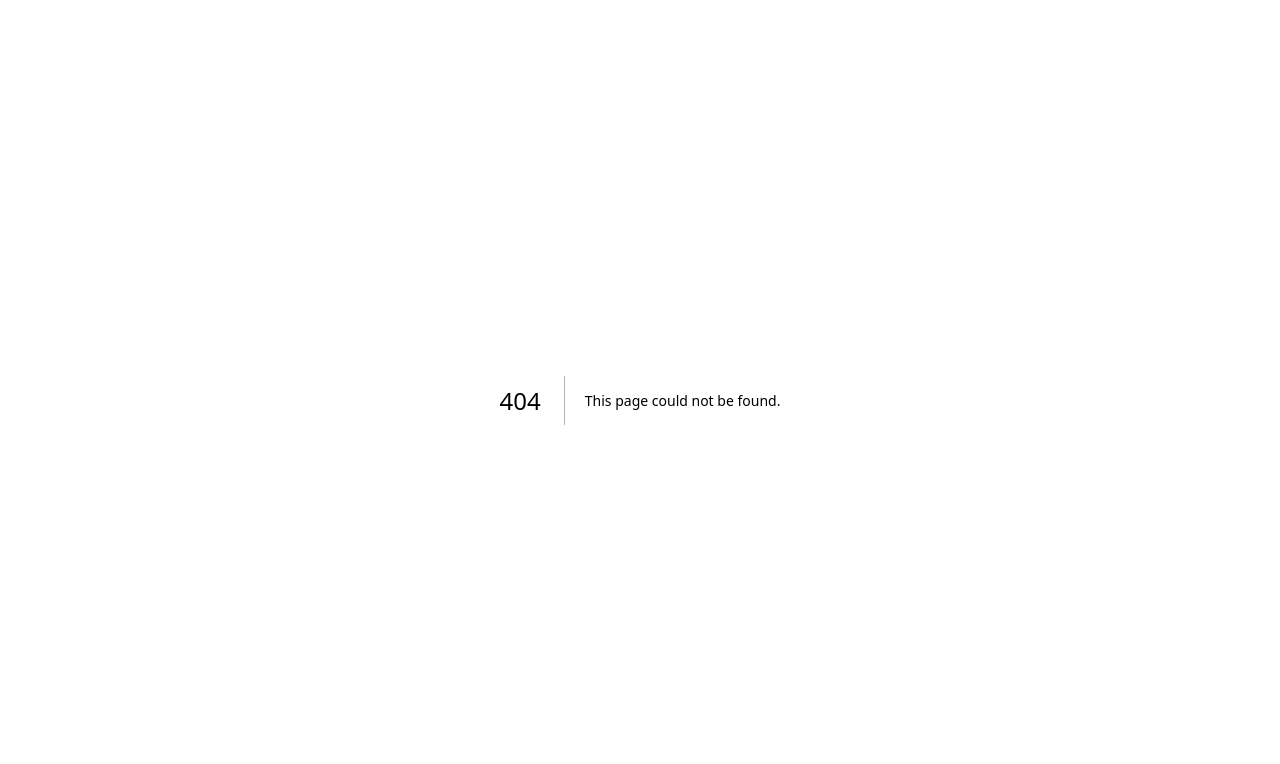
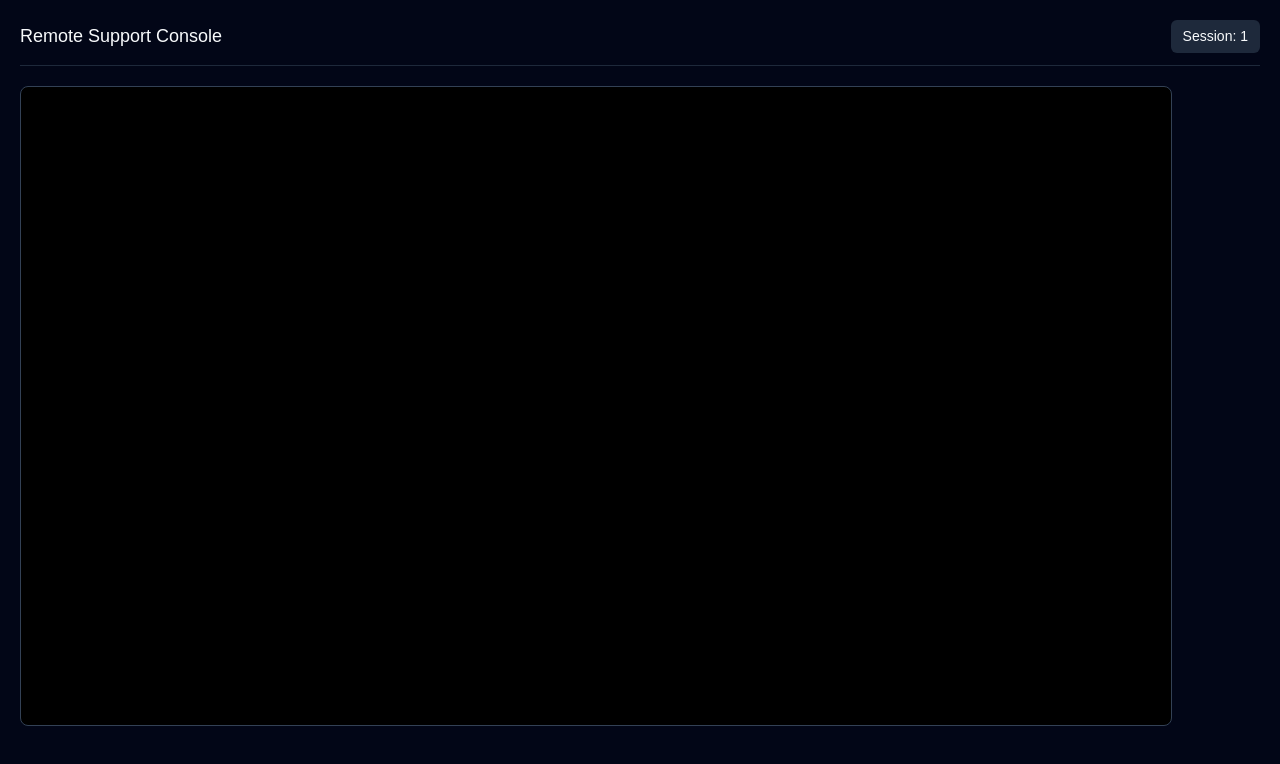
Before and after one commit to aprentaltali/sono-reference, a Next.js app: page /admin/1 in a window 1280 px wide. Before the commit this address had no page. Shown: the top 764 px of the page. Built offline with nearby package versions, Linux system fonts and the light colour scheme.

Commit message:
Create page.tsx

```diff
--- /dev/null
+++ b/app/admin/[roomID]/page.tsx
@@ -0,0 +1,38 @@
+'use client';
+import { useEffect, useRef } from 'react';
+import { useParams } from 'next/navigation';
+
+export default function AdminDashboard() {
+  const params = useParams();
+  const roomID = params.roomID;
+  const remoteVideoRef = useRef<HTMLVideoElement>(null);
+
+  const handleVideoClick = (e: React.MouseEvent<HTMLVideoElement>) => {
+    const video = remoteVideoRef.current;
+    if (!video) return;
+    const rect = video.getBoundingClientRect();
+    const xRatio = (e.clientX - rect.left) / video.clientWidth;
+    const yRatio = (e.clientY - rect.top) / video.clientHeight;
+
+    console.log(`Command Click relative coordinates -> X: ${(xRatio * 100).toFixed(1)}%, Y: ${(yRatio * 100).toFixed(1)}%`);
+  };
+
+  return (
+    <div style={{ backgroundColor: '#020617', color: '#f8fafc', minHeight: '100vh', padding: '20px', fontFamily: 'sans-serif' }}>
+      <header style={{ display: 'flex', justifyContent: 'space-between', alignItems: 'center', borderBottom: '1px solid #1e293b', paddingBottom: '12px' }}>
+        <h2 style={{ margin: 0, fontSize: '18px' }}>Remote Support Console</h2>
+        <span style={{ background: '#1e293b', padding: '6px 12px', borderRadius: '6px', fontSize: '14px' }}>Session: {roomID}</span>
+      </header>
+
+      <main style={{ marginTop: '20px', textAlign: 'center' }}>
+        <video
+          ref={remoteVideoRef}
+          onClick={handleVideoClick}
+          autoPlay
+          playsInline
+          style={{ width: '90vw', height: '80vh', background: '#000', borderRadius: '8px', border: '1px solid #334155', cursor: 'crosshair' }}
+        />
+      </main>
+    </div>
+  );
+}
```
